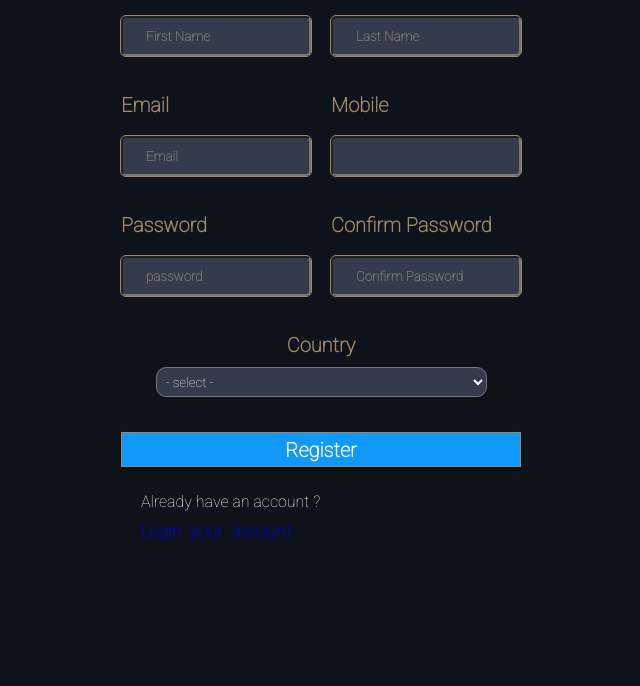
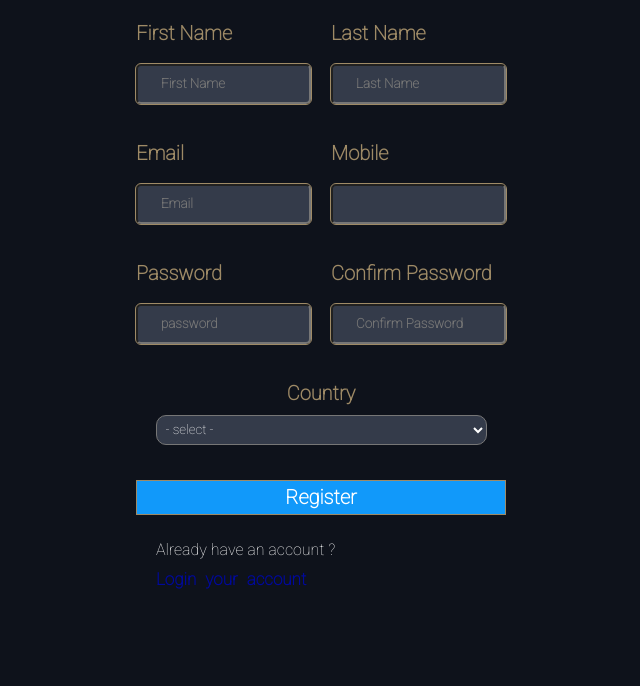
Before and after one commit to Ferdh1475/Ecommerce-2.0, a plain HTML site: page pages/signup.html in a window 1280 px wide. Shown: the part 194-880 px from the top of the page, without its empty margins (319-959 px from the left). Before the commit the page ends 800 px from the top, so only its background shows below. Drawn offline with Linux system fonts and the light colour scheme.

Commit message:
fourth commit - committing all files to the repository

```diff
--- a/pages/signup.html
+++ b/pages/signup.html
@@ -12,7 +12,8 @@
 </head>
 <body>
     <div class="container">
-        <div class="row">
+        <div class="row" style="height: 100vh; width: 100%; display: flex; justify-content: center; align-items: center;">
+            <div class="center">
                 <div class="header">
                     <h3>Sign up to get started with ecommerce.</h3>
                 </div>
@@ -320,5 +321,6 @@
                 </form>
             </div>
         </div>
+    </div>
 </body>
 </html>
```
Also changed, not shown: pages/login.html (+3 -1 lines). Lines whose indentation alone changed are shown as unchanged.
